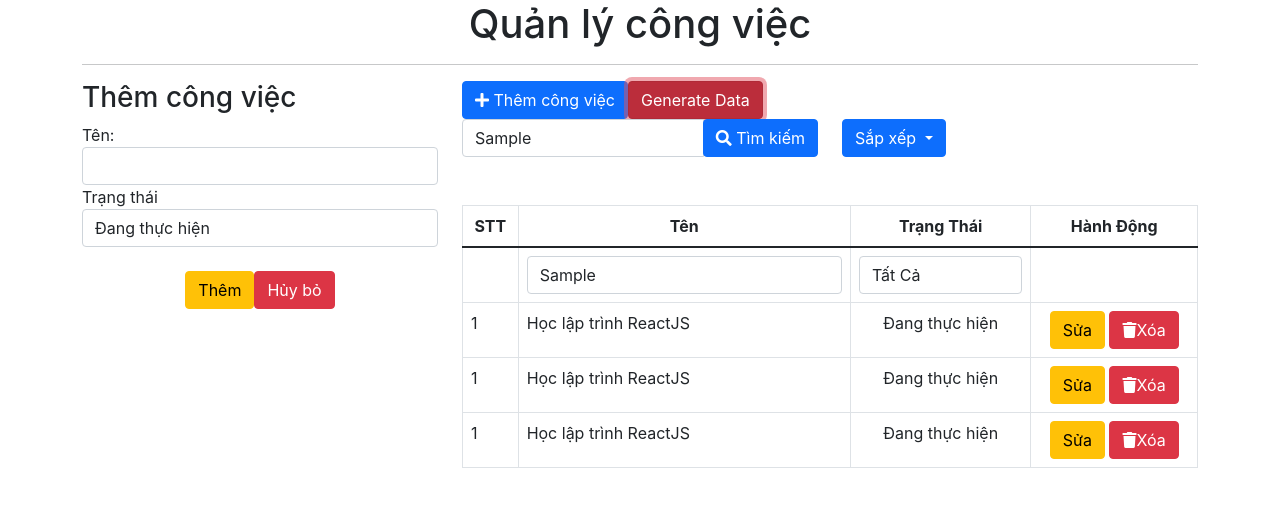
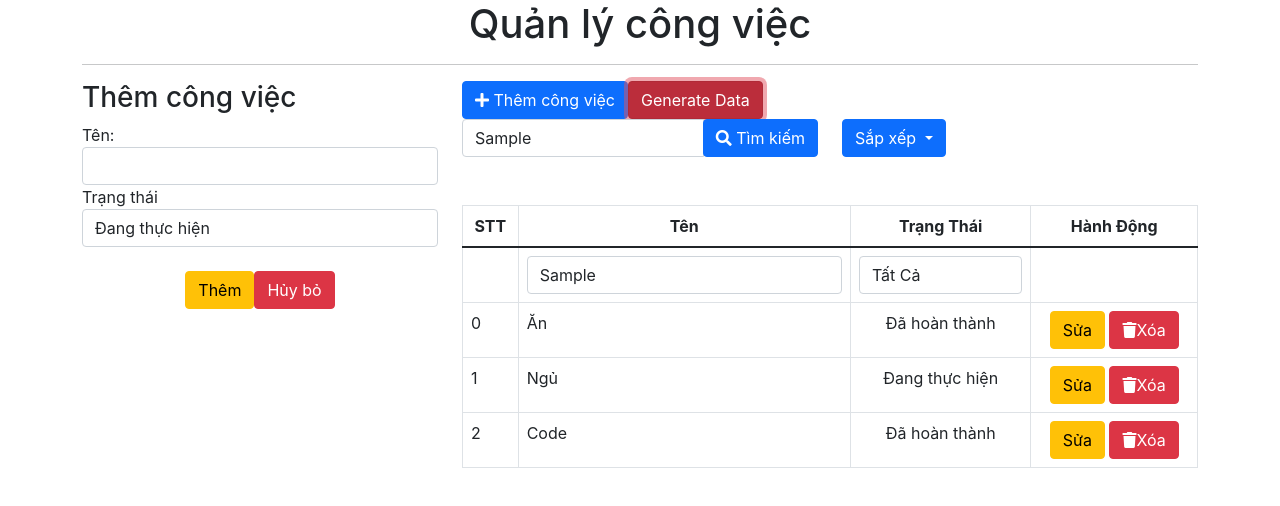
Before and after one commit to hokhacminhtri/task-management-reactjs, a React (Create React App) app: page / in a window 1280 px wide. Both pictures are taken after typing "Sample", "Sample" into the empty fields and a click on the button "Generate Data". Shown: the top 506 px of the page. Built offline with nearby package versions, Linux system fonts and the light colour scheme; some icons are missing.

Commit message:
Use props to display TaskItem and TaskList

```diff
--- a/src/App.js
+++ b/src/App.js
@@ -22,17 +22,17 @@ function App() {
       {
         id: onGenerateId(),
         name: "Ăn",
-        status: true,
+        status: true, //da hoan thanh
       },
       {
         id: onGenerateId(),
         name: "Ngủ",
-        status: false,
+        status: false, // dang thuc hien
       },
       {
         id: onGenerateId(),
         name: "Code",
-        status: true,
+        status: true, // da hoan thanh
       },
     ];
     // console.log(tasks);
--- a/src/components/TaskItem/index.js
+++ b/src/components/TaskItem/index.js
@@ -1,12 +1,20 @@
 import React from "react";
 
-function TaskItem() {
+function TaskItem(tasks) {
+  let { task, index } = tasks;
+  console.log("object", task, index);
   return (
     <tr>
-      <td>1</td>
-      <td>Học lập trình ReactJS</td>
+      <td>{index}</td>
+      <td>{task.name}</td>
       <td className="text-center">
-        <span className="label label-success">Đang thực hiện</span>
+        <span
+          className={
+            task.status === true ? "label label-danger" : "label label-success"
+          }
+        >
+          {task.status === true ? "Đã hoàn thành" : "Đang thực hiện"}
+        </span>
       </td>
       <td className="text-center">
         <button type="button" className="btn btn-warning">
--- a/src/components/TaskList/index.js
+++ b/src/components/TaskList/index.js
@@ -5,7 +5,7 @@ function TaskList(tasks) {
   let myTasks = tasks;
 
   let elementTasks = Object.values(myTasks)[0].map((task, index) => {
-    return <TaskItem key={index} />;
+    return <TaskItem key={task.id} index={index} task={task} />;
   });
 
   // console.log("tasks-list", myTasks);
```
